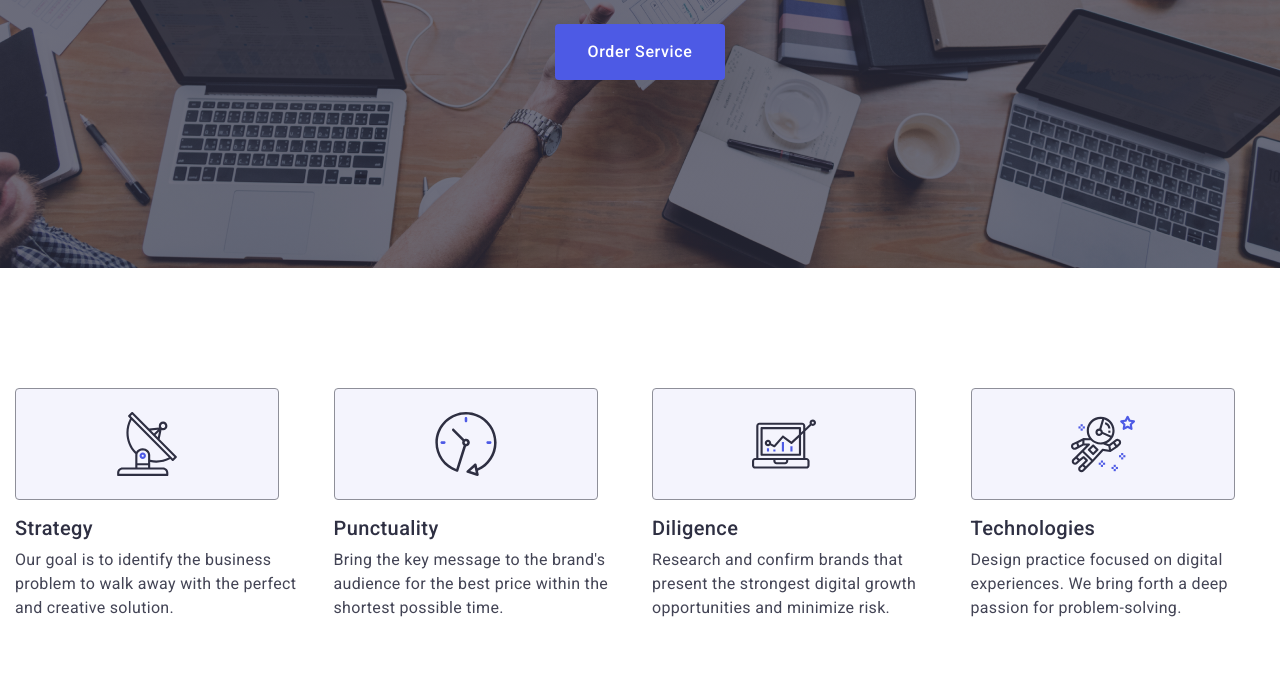
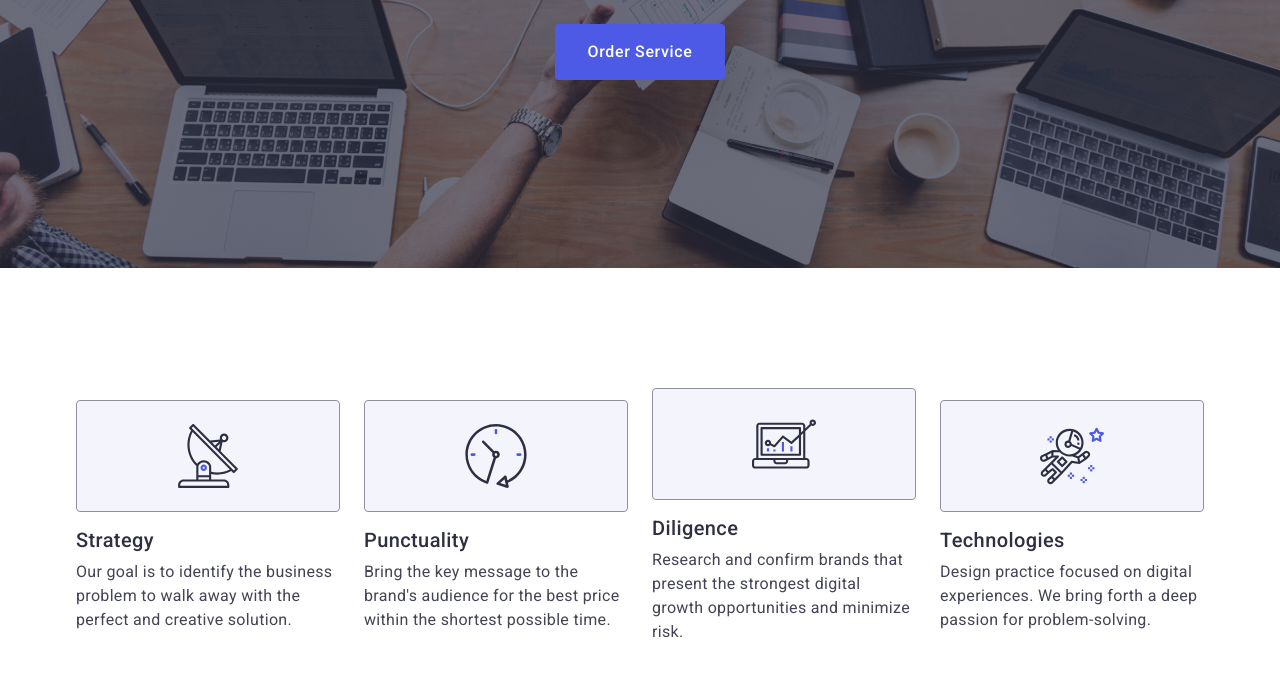
Before and after one commit to mrignis/goit-homework-06, a plain HTML site: page index.html in a window 1280 px wide. Shown: the part 405-1082 px from the top of the page. Drawn offline with nearby package versions, Linux system fonts and the light colour scheme; files whose address does not match are found by name.

Commit message:
Update style.css

```diff
--- a/css/style.css
+++ b/css/style.css
@@ -818,7 +818,7 @@ h1,h2,h3,p{margin: 0;}
 padding: 96px 0 96px;}
     .one {
         display: flex;
-        min-width: 288px;
+    width: 288px;
         flex-direction: column;
         align-items: flex-start;
         gap: 8px;
@@ -838,7 +838,7 @@ padding: 96px 0 96px;}
     }
     .text-one {
 
-        min-width: 288px;
+        width: 288px;
         align-self: center;
         color: #434455;
         font-family: Roboto;
@@ -883,7 +883,7 @@ padding: 96px 0 96px;}
     }
     .text-one {
 
-        min-width: 288px;
+        width: 288px;
         align-self: stretch;
         color: #434455;
         font-family: Roboto;
@@ -917,7 +917,7 @@ padding: 96px 0 96px;}
      flex-wrap:nowrap;
      }
 
- .one{width: 264px;
+ .one{
     width: calc((100% - 72px) / 4);}
  .rectangle{
     display: flex;
@@ -940,7 +940,7 @@ padding: 96px 0 96px;}
     letter-spacing: 0.4px;
      }
  .text-one{
-    min-width: 264px;
+    width: 264px;
     font-family: Roboto;
     font-size: 16px;
     font-style: normal;
```
